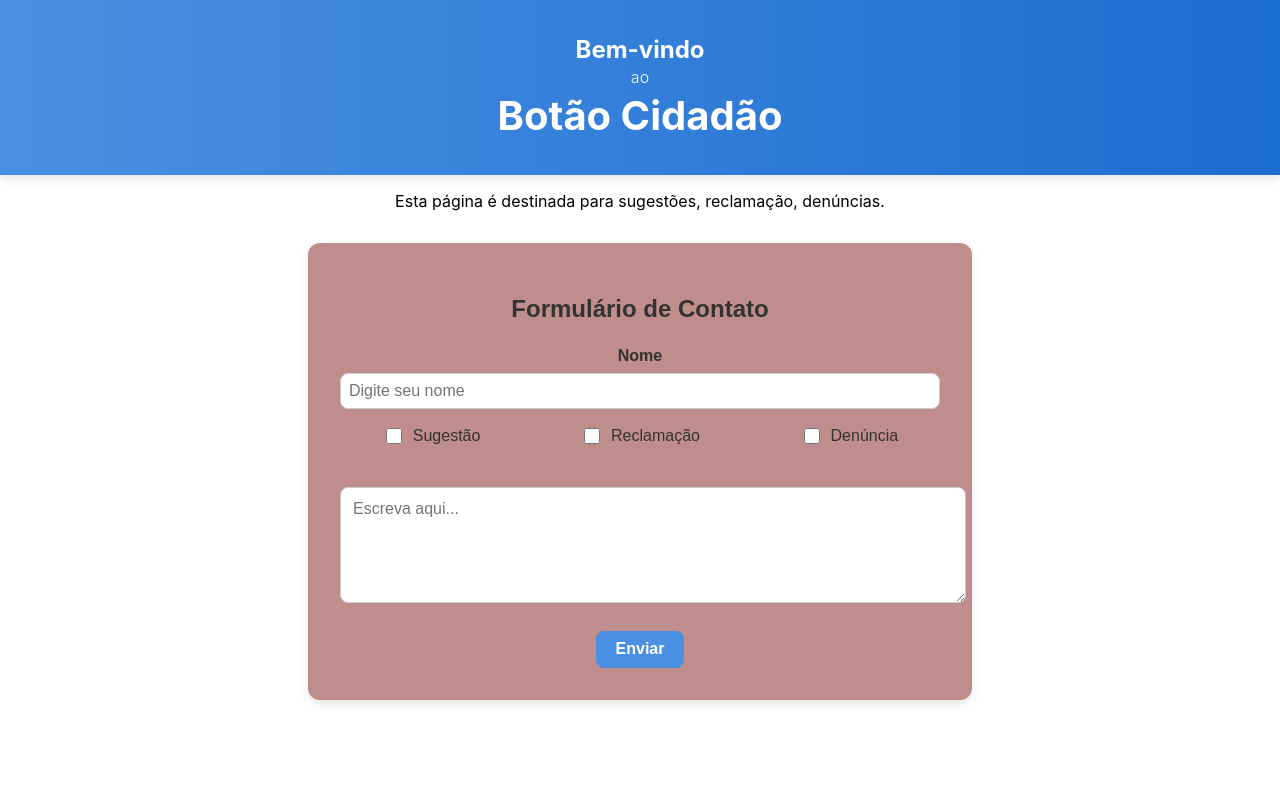
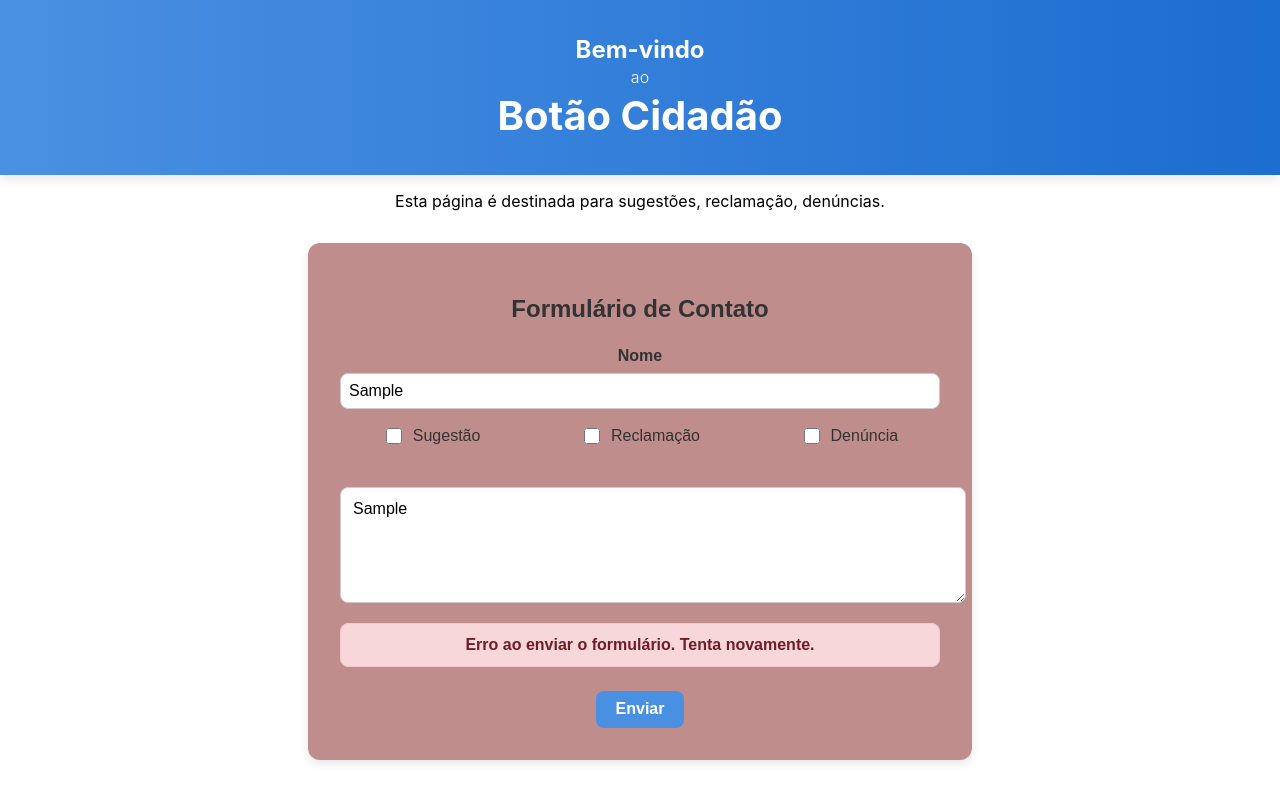
Before and after one commit to ISM43LL/atividade14-05, a React (Create React App) app: page / in a window 1280 px wide. Both pictures are taken after typing "Sample", "Sample" into the empty fields and a click on the button "Enviar". Built offline with nearby package versions, Linux system fonts and the light colour scheme; no server answers.

Commit message:
implementando enviar formulario para mock api

```diff
--- a/src/components/forms.css
+++ b/src/components/forms.css
@@ -27,3 +27,23 @@
     justify-content: center;
     margin-top: 1.5rem;
   }
+
+  .mensagem-status {
+    text-align: center;
+    margin: 1rem 0;
+    padding: 0.75rem;
+    border-radius: 8px;
+    font-weight: bold;
+  }
+
+  .mensagem-status.success {
+    background-color: #d4edda;
+    color: #155724;
+    border: 1px solid #c3e6cb;
+  }
+
+  .mensagem-status.error {
+    background-color: #f8d7da;
+    color: #721c24;
+    border: 1px solid #f5c6cb;
+  }
--- a/src/components/forms.jsx
+++ b/src/components/forms.jsx
@@ -9,15 +9,46 @@ const Form = () => {
   const [titulo, setTitulo] = useState('');
   const [mensagem, setMensagem] = useState('');
   const [categoria, setCategoria] = useState('');
+  const [loading, setLoading] = useState(false);
+  const [status, setStatus] = useState(null);
+  const [mensagemStatus, setMensagemStatus] = useState('');
 
-  const aoSubmeter = (evento) => {
+  const aoSubmeter = async (evento) => {
     evento.preventDefault();
+    setLoading(true);
+    setStatus(null);
+    setMensagemStatus('');
 
-    alert(`Nome: ${titulo}\nMensagem: ${mensagem}\nCategoria: ${categoria || 'Nenhuma selecionada'}`);
+    const dados = {
+      nome: titulo,
+      mensagem: mensagem,
+      categoria: categoria || 'Nenhuma selecionada',
+    };
 
-    setTitulo('');
-    setMensagem('');
-    setCategoria('');
+    try {
+      const resposta = await fetch('https://682b8cebd29df7a95be3c0c0.mockapi.io/api/v1/formularios', {
+        method: 'POST',
+        headers: {
+          'Content-Type': 'application/json',
+        },
+        body: JSON.stringify(dados),
+      });
+
+      if (!resposta.ok) throw new Error('Erro ao enviar formulário.');
+
+      setStatus('success');
+      setMensagemStatus('Formulário enviado com sucesso!');
+
+      // Limpar campos
+      setTitulo('');
+      setMensagem('');
+      setCategoria('');
+    } catch (erro) {
+      setStatus('error');
+      setMensagemStatus('Erro ao enviar o formulário. Tenta novamente.');
+    } finally {
+      setLoading(false);
+    }
   };
 
   const selecionarCategoria = (label) => {
@@ -48,8 +79,14 @@ const Form = () => {
         placeholder="Escreva aqui..."
       />
 
+      {status && (
+        <div className={`mensagem-status ${status}`}>
+          {mensagemStatus}
+        </div>
+      )}
+
       <div className="botao-form">
-        <Button type="submit">Enviar</Button>
+        <Button type="submit">{loading ? 'Enviando...' : 'Enviar'}</Button>
       </div>
     </form>
   );
```
